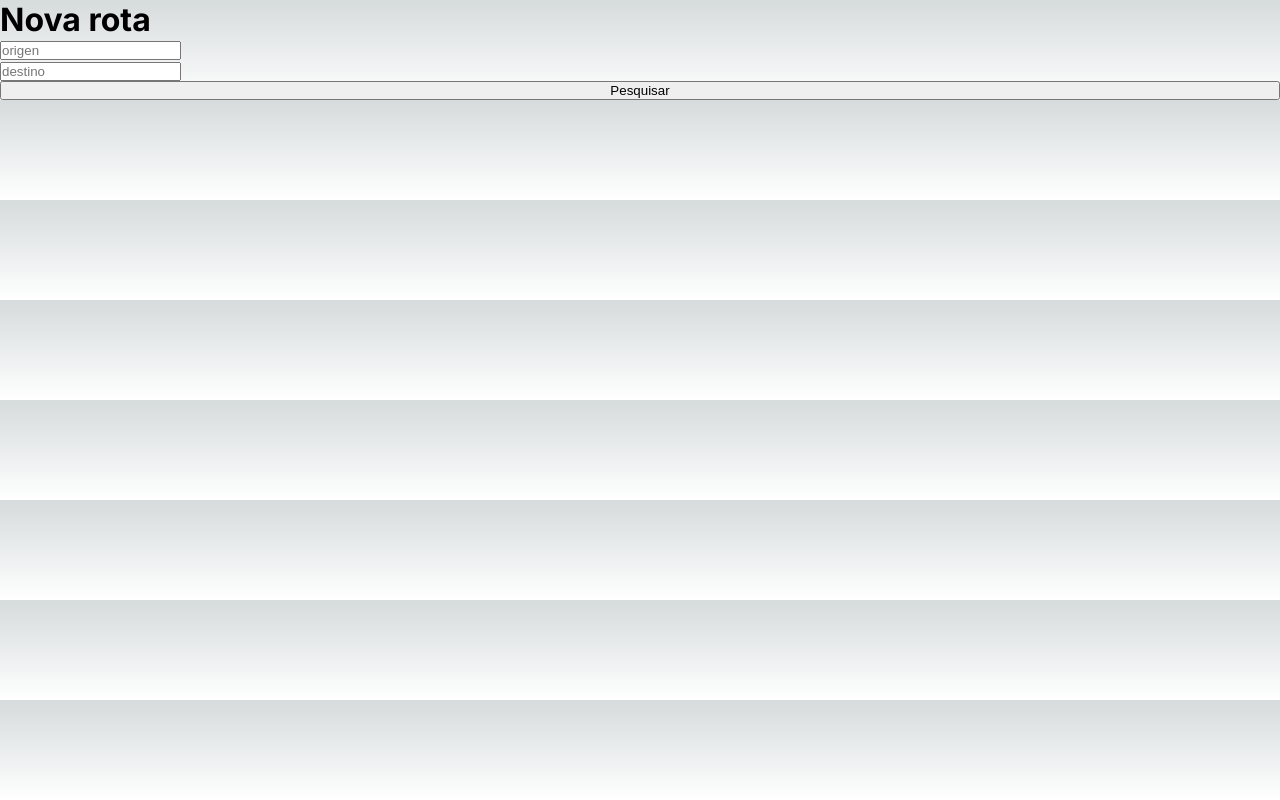
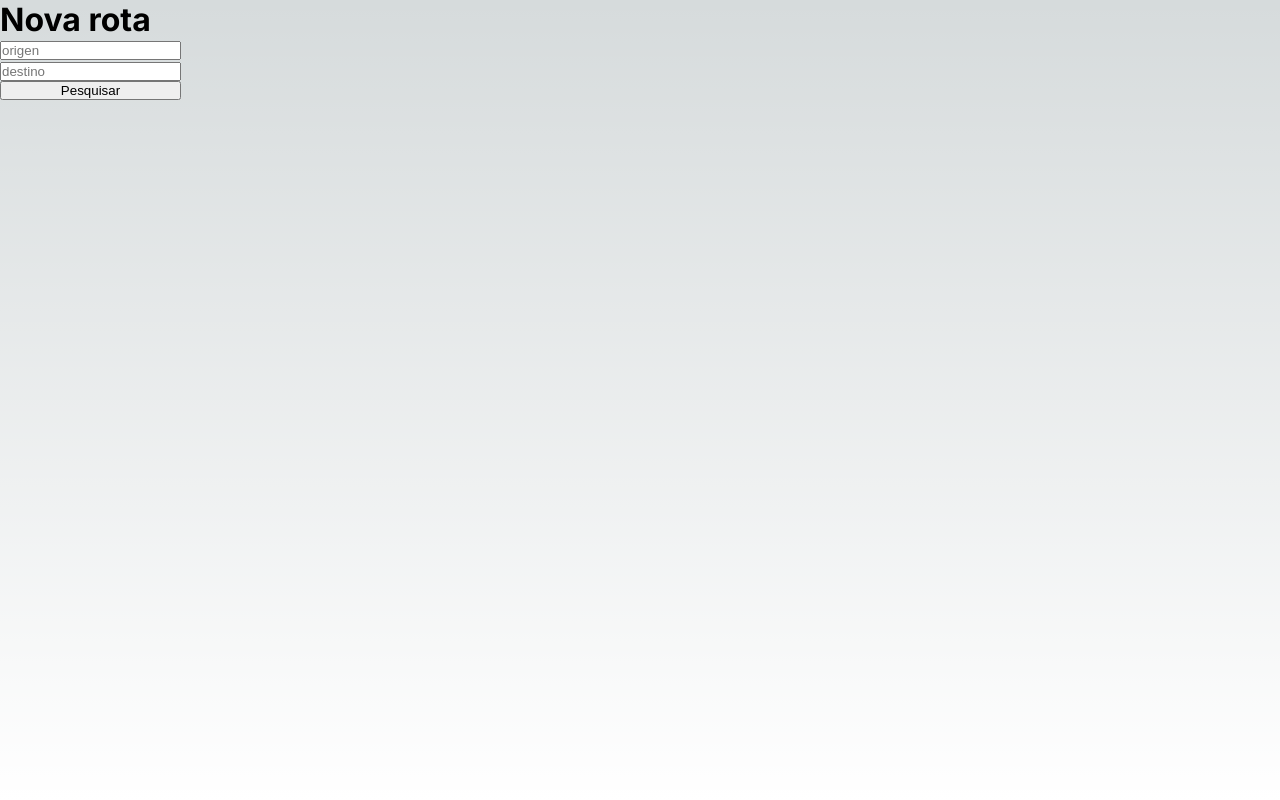
Before and after one commit to samsks/vehicle_tracking_system, a Next.js app in the folder nextjs/: page /new-route in a window 1280 px wide. Built offline with nearby package versions, Linux system fonts and the light colour scheme.

Commit message:
style(frontend): :lipstick: add basic style

```diff
--- a/nextjs/src/app/globals.css
+++ b/nextjs/src/app/globals.css
@@ -1,9 +1,9 @@
 :root {
   --max-width: 1100px;
   --border-radius: 12px;
-  --font-mono: ui-monospace, Menlo, Monaco, 'Cascadia Mono', 'Segoe UI Mono',
-    'Roboto Mono', 'Oxygen Mono', 'Ubuntu Monospace', 'Source Code Pro',
-    'Fira Mono', 'Droid Sans Mono', 'Courier New', monospace;
+  --font-mono: ui-monospace, Menlo, Monaco, "Cascadia Mono", "Segoe UI Mono",
+    "Roboto Mono", "Oxygen Mono", "Ubuntu Monospace", "Source Code Pro",
+    "Fira Mono", "Droid Sans Mono", "Courier New", monospace;
 
   --foreground-rgb: 0, 0, 0;
   --background-start-rgb: 214, 219, 220;
@@ -83,6 +83,8 @@ html,
 body {
   max-width: 100vw;
   overflow-x: hidden;
+  height: 100%;
+  width: 100%;
 }
 
 body {
--- a/nextjs/src/app/new-route/page.tsx
+++ b/nextjs/src/app/new-route/page.tsx
@@ -48,6 +48,14 @@ function NewRoutePage() {
     console.log(directionsData);
   }
   return (
+    <div
+      style={{
+        display: "flex",
+        flexDirection: "row",
+        height: "100%",
+        width: "100%",
+      }}
+    >
       <div>
         <h1>Nova rota</h1>
         <form
@@ -63,6 +71,14 @@ function NewRoutePage() {
           <button type="submit">Pesquisar</button>
         </form>
       </div>
+      <div
+        id="maps"
+        style={{
+          height: "100%",
+          width: "100%",
+        }}
+      ></div>
+    </div>
   );
 }
 
```
Lines whose indentation alone changed are shown as unchanged.
